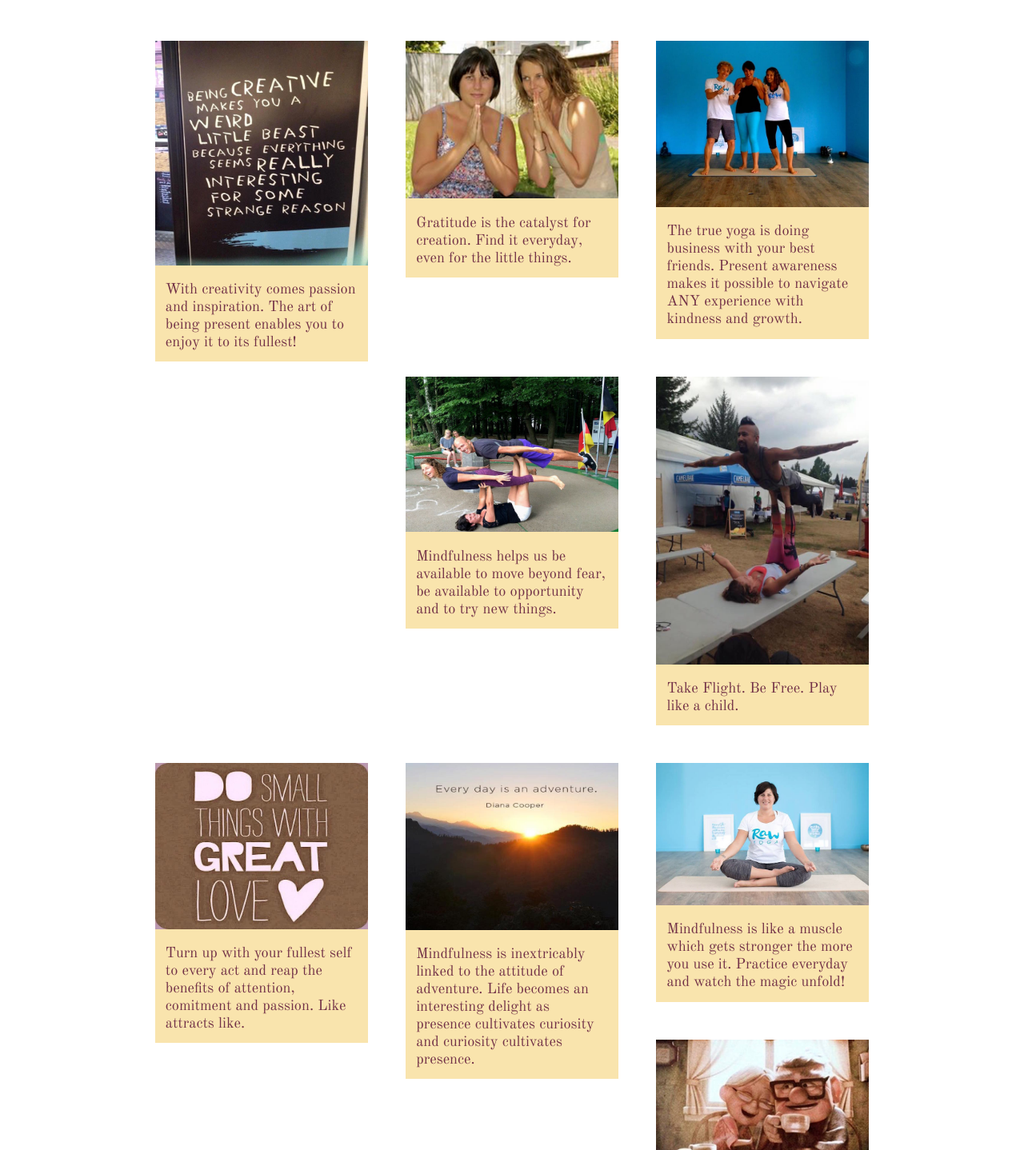
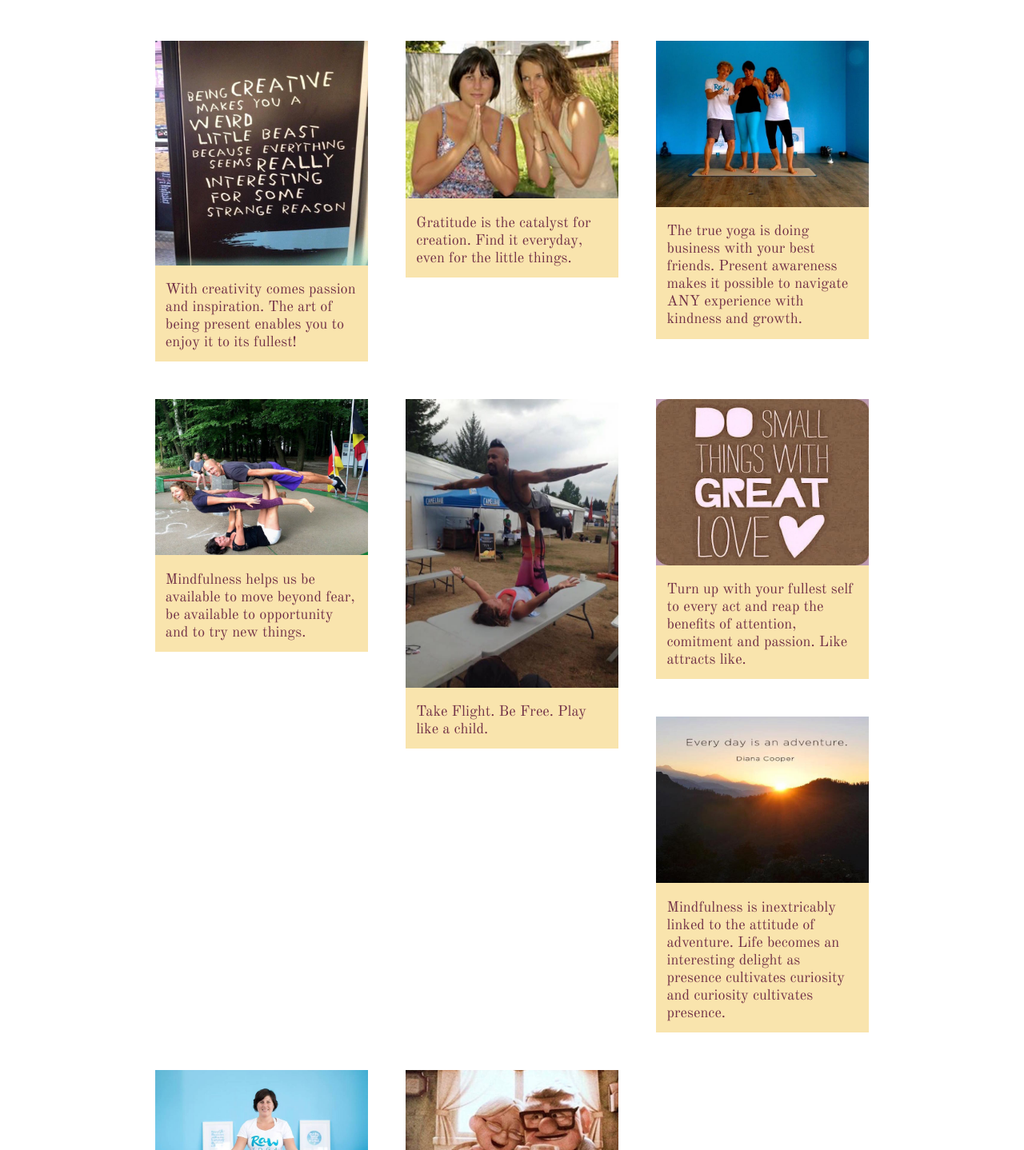
Before and after one commit to carolyn034/carolyn034.github.io, a plain HTML site: page index.html in a window 1280 px wide. Shown: the part 162-1600 px from the top of the page at 80% size. Drawn offline with nearby package versions, Linux system fonts and the light colour scheme.

Commit message:
trying more n's

```diff
--- a/responsive.css
+++ b/responsive.css
@@ -58,7 +58,15 @@
   PAGE: MINDFULNESS IN ACTION
   *************************************/
 
-    #gallery li:nth-child(3n) {
+    #gallery li:nth-child(4n) {
+      clear: left;
+    }
+
+    #gallery li:nth-child(6n) {
+      clear: right;
+    }
+
+    #gallery li:nth-child(7n) {
       clear: right;
     }
 
```
